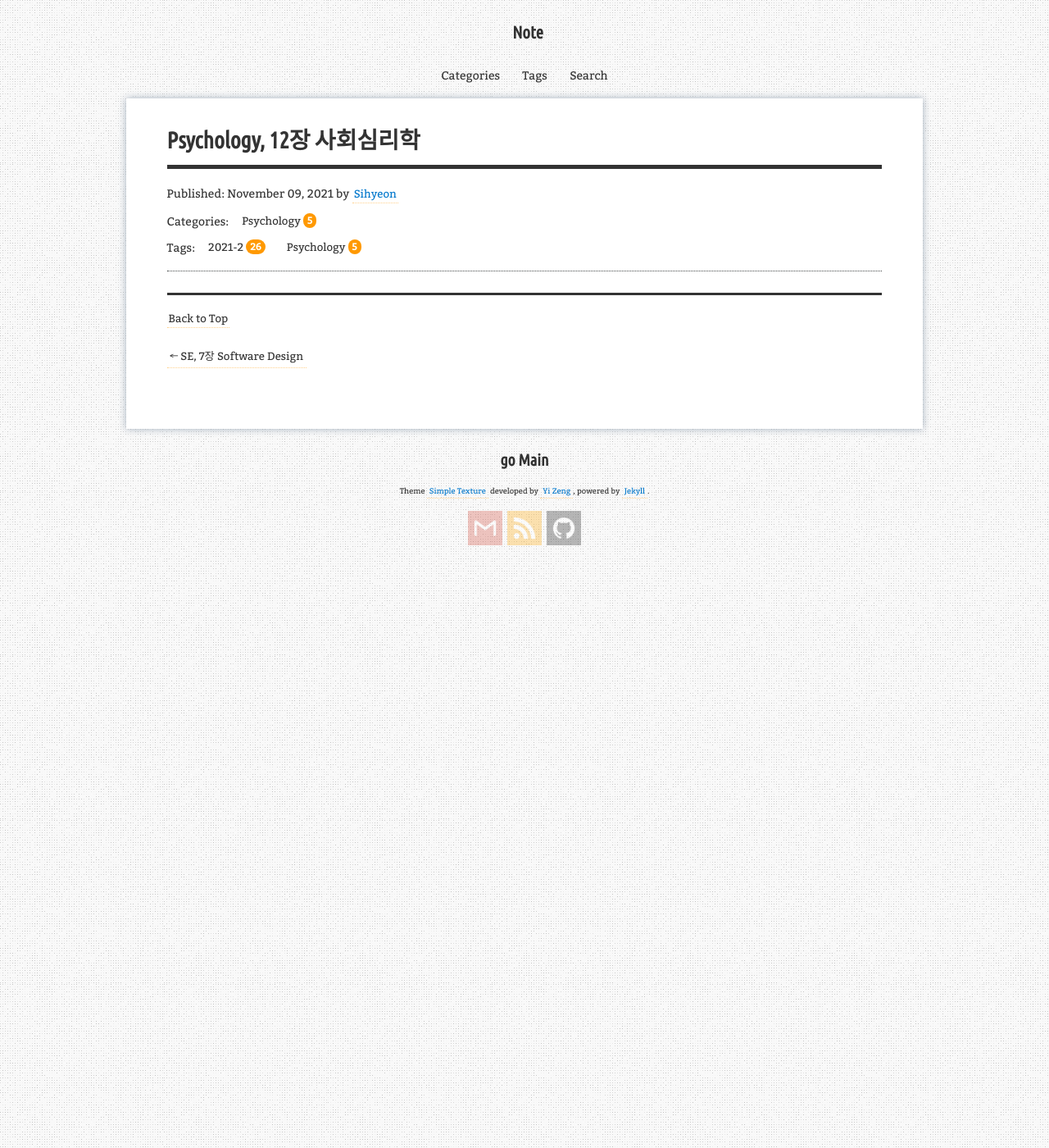
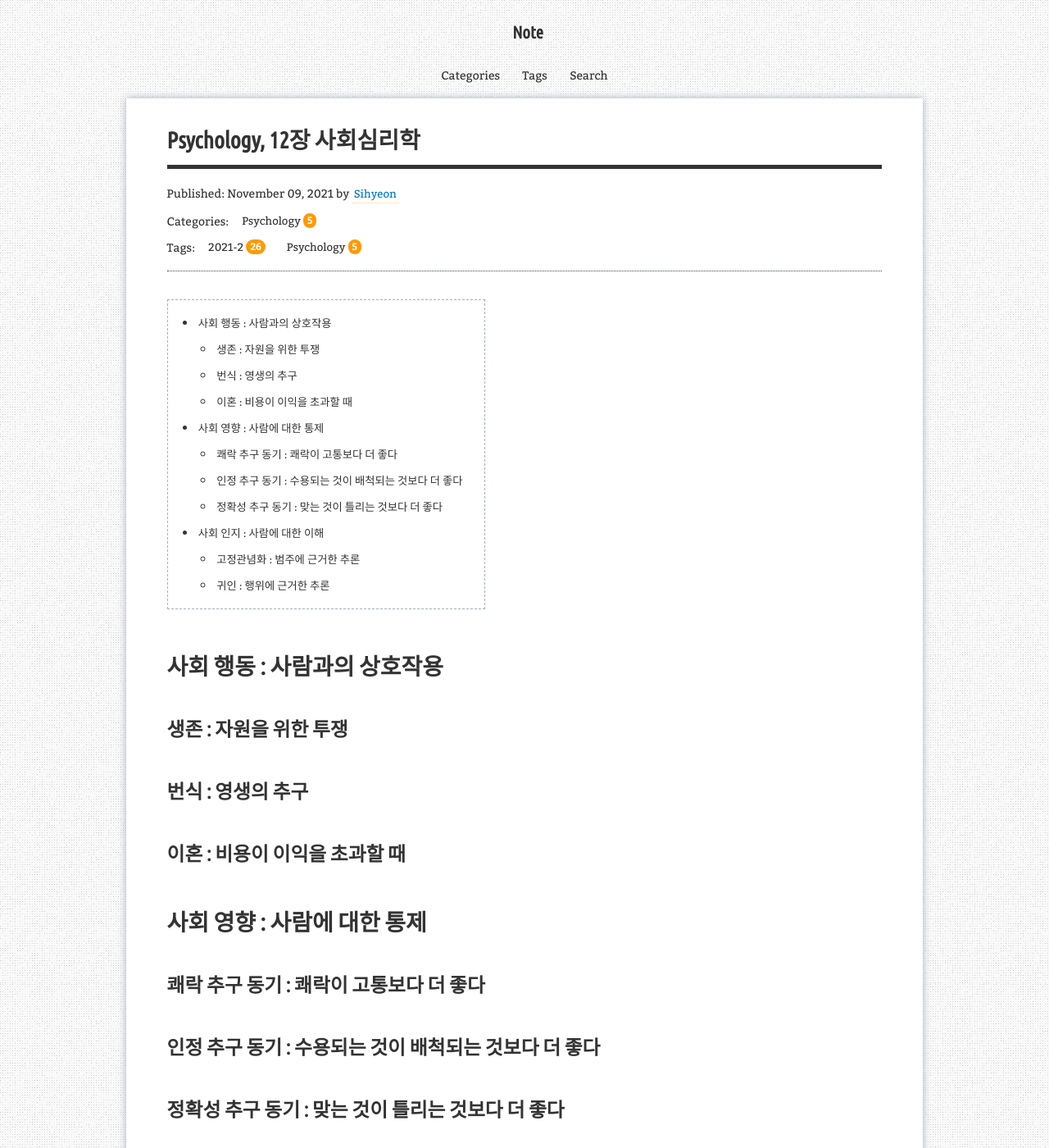
Before and after one commit to aristohyun/aristohyun.github.io, a Jekyll site: the page built from _posts/2021-11-09-psychology_12.md, in a window 1280 px wide and 1400 px high. Shown: the whole window at 82% size. Built offline with Jekyll 4.4.1, drawn with Linux system fonts in a browser that asks for light colours; comment, search, counter and statistics services are not loaded; some of the changed text lies outside the part shown.

Commit message:
Update 2021-11-09-psychology_12.md

```diff
--- a/_posts/2021-11-09-psychology_12.md
+++ b/_posts/2021-11-09-psychology_12.md
@@ -11,3 +11,17 @@ redirect_from:
 
 * Kramdown table of contents
 {:toc .toc}
+
+# 사회 행동 : 사람과의 상호작용
+## 생존 : 자원을 위한 투쟁
+## 번식 : 영생의 추구
+## 이혼 : 비용이 이익을 초과할 때
+
+# 사회 영향 : 사람에 대한 통제
+## 쾌락 추구 동기 : 쾌락이 고통보다 더 좋다
+## 인정 추구 동기 : 수용되는 것이 배척되는 것보다 더 좋다
+## 정확성 추구 동기 : 맞는 것이 틀리는 것보다 더 좋다
+
+# 사회 인지 : 사람에 대한 이해
+## 고정관념화 : 범주에 근거한 추론
+## 귀인 : 행위에 근거한 추론
```
